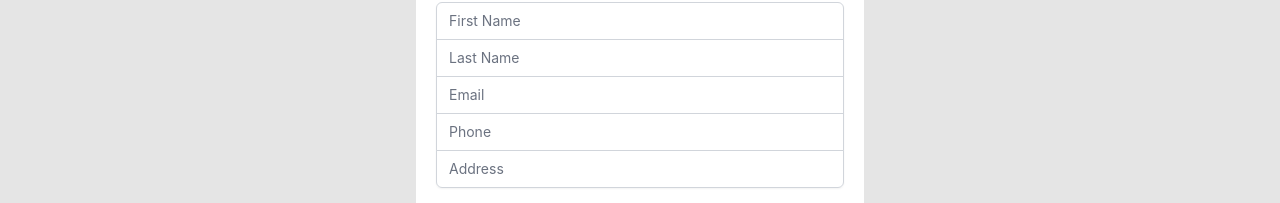
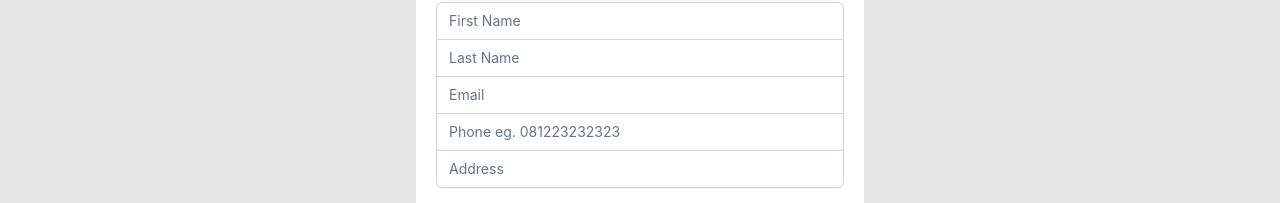
Before and after one commit to fundayluck/crud-app, a Next.js app: page / in a window 1280 px wide. Shown: the part 144-347 px from the top of the page. Built offline with nearby package versions, Linux system fonts and the light colour scheme; no server answers.

Commit message:
add validation form

```diff
--- a/package.json
+++ b/package.json
@@ -16,7 +16,8 @@
     "react": "17.0.2",
     "react-data-table-component": "^7.4.7",
     "react-dom": "17.0.2",
-    "styled-components": "^5.3.5"
+    "styled-components": "^5.3.5",
+    "sweetalert2": "^11.4.8"
   },
   "devDependencies": {
     "autoprefixer": "^10.4.4",
--- a/src/pages/index.js
+++ b/src/pages/index.js
@@ -2,6 +2,7 @@ import { useState, useEffect } from "react";
 
 import Header from "../components/Header";
 import DataTable from "react-data-table-component";
+import Swal from "sweetalert2";
 
 import api from "../service/api";
 
@@ -15,8 +16,32 @@ export default function Home() {
   const [clients, setClients] = useState([]);
   const [isLoading, setIsLoading] = useState(false);
 
+  const isValidFormData = () => {
+    if (!fname) {
+      return Swal.fire("Error", "Please enter first name", "error");
+    }
+    if (!lname) {
+      return Swal.fire("Error", "Please enter last name", "error");
+    }
+    if (!email) {
+      return Swal.fire("Error", "Please enter email", "error");
+    }
+    if (!phone) {
+      return Swal.fire("Error", "Please enter phone number", "error");
+    }
+    if (!address) {
+      return Swal.fire("Error", "Please enter address", "error");
+    }
+
+    if (clients.some((client) => client.email === email && client._id !== id)) {
+      return Swal.fire("Oops...", "E-mail already registered!!", "error");
+    }
+  };
+
   const handleSubmitCreateClient = async (e) => {
     e.preventDefault();
+
+    if (isValidFormData()) return;
     try {
       setIsLoading(true);
       const data = await api.post("/clients", {
@@ -50,6 +75,8 @@ export default function Home() {
 
   const handleUpdateClient = async (e) => {
     e.preventDefault();
+
+    if (isValidFormData()) return;
 
     try {
       setIsLoading(true);
@@ -113,7 +140,6 @@ export default function Home() {
       wrap: true,
       sortable: true,
       grow: 0.5,
-      format: (row) => `${row.address.slice(0, 200)}`,
     },
     {
       name: "Action",
@@ -158,7 +184,6 @@ export default function Home() {
                   name="firstName"
                   type="name"
                   autoComplete="name"
-                  required
                   className="appearance-none rounded-none relative block w-full px-3 py-2 border border-gray-300 placeholder-gray-500 text-gray-900 rounded-t-md focus:outline-none focus:ring-indigo-500 focus:border-indigo-500 focus:z-10 sm:text-sm"
                   placeholder="First Name"
                   value={fname}
@@ -174,7 +199,6 @@ export default function Home() {
                   name="lastName"
                   type="name"
                   autoComplete="lastName"
-                  required
                   className="appearance-none relative block w-full px-3 py-2 border border-gray-300 placeholder-gray-500 text-gray-900  focus:outline-none focus:ring-indigo-500 focus:border-indigo-500 focus:z-10 sm:text-sm"
                   placeholder="Last Name"
                   value={lname}
@@ -190,7 +214,6 @@ export default function Home() {
                   name="email"
                   type="email"
                   autoComplete="email"
-                  required
                   className="appearance-none relative block w-full px-3 py-2 border border-gray-300 placeholder-gray-500 text-gray-900  focus:outline-none focus:ring-indigo-500 focus:border-indigo-500 focus:z-10 sm:text-sm"
                   placeholder="Email"
                   value={email}
@@ -203,13 +226,14 @@ export default function Home() {
                 </label>
                 <input
                   id="phone"
-                  name="phone"
-                  pattern="[0-9]{10}"
                   type="tel"
+                  name="AUS"
+                  pattern="[0-9]{4}[0-9]{4}[0-9]{4}"
+                  maxLength={12}
                   autoComplete="phone"
                   required
                   className="appearance-none relative block w-full px-3 py-2 border border-gray-300 placeholder-gray-500 text-gray-900  focus:outline-none focus:ring-indigo-500 focus:border-indigo-500 focus:z-10 sm:text-sm"
-                  placeholder="Phone"
+                  placeholder="Phone eg. 081223232323"
                   value={phone}
                   onChange={(e) => setPhone(e.target.value)}
                 />
@@ -223,7 +247,6 @@ export default function Home() {
                   name="address"
                   type="text"
                   autoComplete="address"
-                  required
                   className="appearance-none rounded-none relative block w-full px-3 py-2 border border-gray-300 placeholder-gray-500 text-gray-900 rounded-b-md focus:outline-none focus:ring-indigo-500 focus:border-indigo-500 focus:z-10 sm:text-sm"
                   placeholder="Address"
                   value={address}
```
Also changed, not shown: 1 other file (tests, documents, lock files or other folders).
